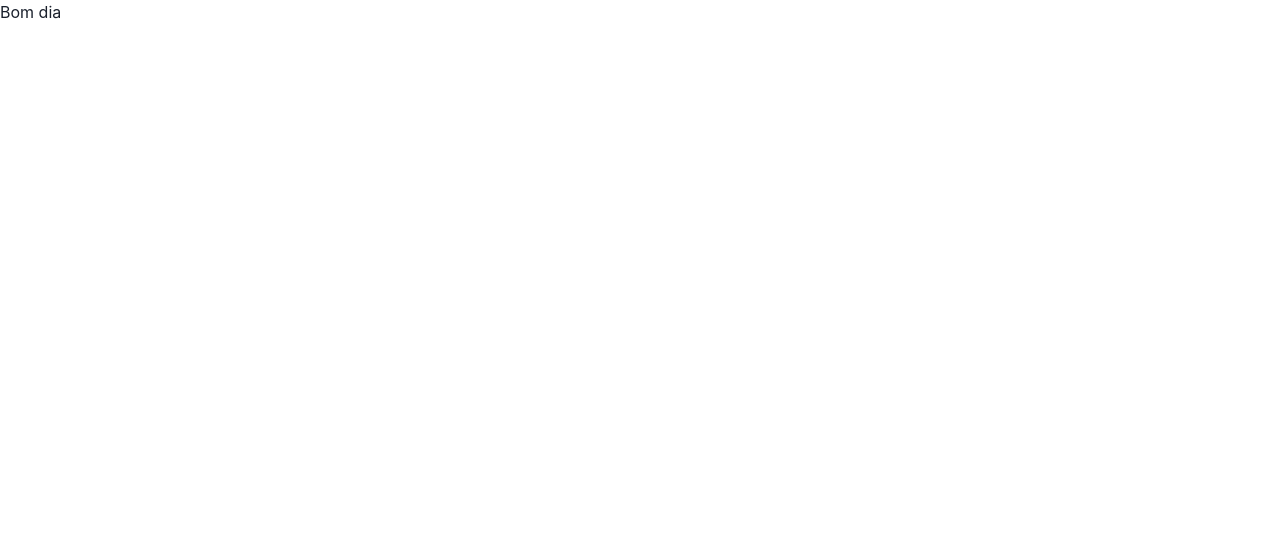
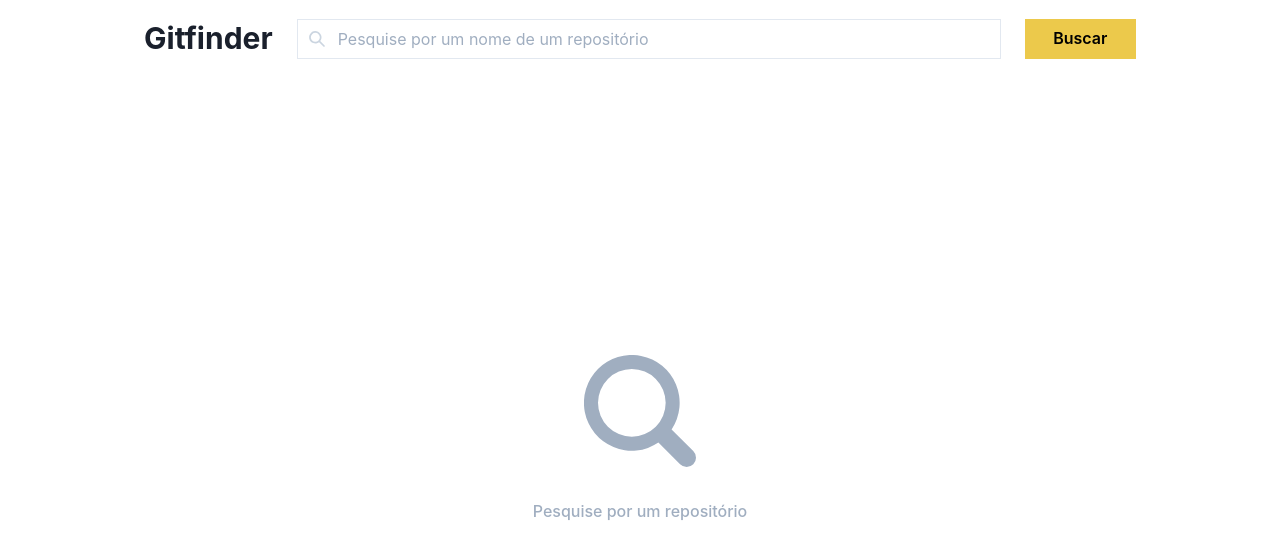
Before and after one commit to Jonatan966/gitfinder, a React (Vite) app: page / in a window 1280 px wide. Shown: the top 558 px of the page. Built offline with nearby package versions, Linux system fonts and the light colour scheme.

Commit message:
feat: create home page

```diff
--- a/src/App.tsx
+++ b/src/App.tsx
@@ -1,8 +1,39 @@
+import { Flex } from '@chakra-ui/react'
+import { Header } from './components/header'
+import { RepositoryList } from './components/repository-list'
+import { SearchMessage } from './components/messages/search-message'
+import { useRepoSearch } from './contexts/repo-search'
+import { NotFoundMessage } from './components/messages/not-found-message'
+
 function App() {
+  const { isInSearchMode, isSearching, searchResult } = useRepoSearch()
+
+  function renderContent() {
+    if (!isInSearchMode) {
+      return <SearchMessage />
+    }
+
+    if (isSearching || searchResult.totalRepos > 0) {
+      return <RepositoryList />
+    }
+
+    return <NotFoundMessage />
+  }
+
   return (
-    <div className="App">
-      <h1>Bom dia</h1>
-    </div>
+    <Flex
+      direction="column"
+      maxW={1024}
+      mx="auto"
+      px="4"
+      w="100%"
+      minH="100vh"
+      h="100%"
+    >
+      <Header />
+
+      {renderContent()}
+    </Flex>
   )
 }
 
```
